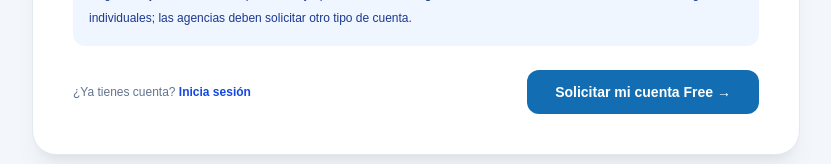
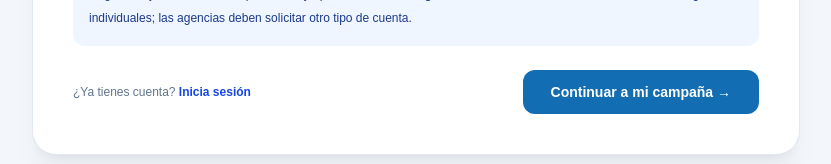
Before and after one commit to jabluna/autoridadpoliticaWeb, a Next.js app: page /registro in a window 1280 px wide. Shown: the part 917-1081 px from the top of the page, without its empty margins (224-1055 px from the left). Built offline with nearby package versions, Linux system fonts and the light colour scheme.

Commit message:
Connect public registration to campaign wizard before email verification

```diff
--- a/app/registro/page.tsx
+++ b/app/registro/page.tsx
@@ -5,20 +5,26 @@ import { FormEvent, useState } from "react";
 import { createUserWithEmailAndPassword, sendEmailVerification, signOut } from "firebase/auth";
 import { doc, serverTimestamp, setDoc } from "firebase/firestore";
 import { auth, db } from "@/lib/firebase";
+import RegistroCampana, { type CampanaInicial } from "./RegistroCampana";
 
 export default function RegistroPage() {
   const [form, setForm] = useState({ nombre: "", identificacion: "", telefono: "", email: "", password: "", campana: "", ciudad: "" });
   const [loading, setLoading] = useState(false);
   const [error, setError] = useState("");
   const [complete, setComplete] = useState(false);
+  const [wizard, setWizard] = useState(false);
   const field = (key: keyof typeof form, label: string, type = "text", required = true) => (
     <label className="block"><span className="mb-1.5 block text-xs font-semibold text-slate-600">{label}</span><input required={required} type={type} value={form[key]} onChange={e => setForm(v => ({ ...v, [key]: e.target.value }))} className="h-11 w-full rounded-xl border border-slate-200 bg-white px-3 text-sm outline-none transition focus:border-blue-500 focus:ring-2 focus:ring-blue-100" /></label>
   );
 
   async function submit(e: FormEvent<HTMLFormElement>) {
     e.preventDefault();
+    if (form.password.length < 8) { setError("La contraseña debe tener al menos 8 caracteres."); return; }
+    setError(""); setWizard(true);
+  }
+
+  async function finishRegistration(campanaInicial: CampanaInicial) {
     setError("");
-    if (form.password.length < 8) return setError("La contraseña debe tener al menos 8 caracteres.");
     setLoading(true);
     try {
       const email = form.email.trim().toLowerCase();
@@ -36,6 +42,7 @@ export default function RegistroPage() {
           planSolicitado: "Free",
           nivelesRed: 3,
           estado: "pendiente",
+          campanaInicial,
           creadoEn: serverTimestamp(),
         });
         await sendEmailVerification(credential.user);
@@ -62,13 +69,14 @@ export default function RegistroPage() {
           <p className="mt-2 max-w-lg text-sm leading-6 text-slate-200">Solicita acceso para explorar Autoridad Política. El plan Free incluye 3 niveles de red y requiere verificar tu correo y la aprobación del administrador.</p>
         </div>
         {complete ? <div className="px-6 py-12 text-center sm:px-10"><div className="text-4xl">✓</div><h2 className="mt-4 text-2xl font-bold">Solicitud recibida</h2><p className="mx-auto mt-3 max-w-md text-sm leading-7 text-slate-600">Te enviamos un correo para verificar tu dirección. Después de confirmar el correo, tu solicitud deberá ser aprobada por nuestro equipo antes de que puedas ingresar. Revisa también la carpeta de spam.</p><Link href="/" className="mt-6 inline-flex rounded-xl bg-blue-600 px-5 py-3 text-sm font-bold text-white">Volver al inicio</Link></div> :
+        wizard ? <RegistroCampana nombre={form.nombre} initialName={form.campana} busy={loading} onFinish={finishRegistration} /> :
         <form onSubmit={submit} className="space-y-6 p-6 sm:p-10">
           <div><h2 className="text-sm font-bold text-slate-900">Datos del usuario</h2><div className="mt-4 grid gap-4 sm:grid-cols-2">{field("nombre","Nombre completo *")}{field("identificacion","Documento de identidad *")}{field("telefono","Teléfono *","tel")}{field("email","Correo electrónico *","email")}</div></div>
           <div className="border-t border-slate-100 pt-6"><h2 className="text-sm font-bold">Información de campaña</h2><div className="mt-4 grid gap-4 sm:grid-cols-2">{field("campana","Nombre de campaña (opcional)","text",false)}{field("ciudad","Ciudad (opcional)","text",false)}</div></div>
           <div className="border-t border-slate-100 pt-6"><h2 className="text-sm font-bold">Seguridad</h2><div className="mt-4 max-w-sm">{field("password","Crea tu contraseña *","password")}</div><p className="mt-2 text-xs text-slate-500">Mínimo 8 caracteres. No compartas tu contraseña.</p></div>
           <div className="rounded-xl bg-blue-50 p-4 text-xs leading-6 text-blue-900">Registro sujeto a verificación por correo y aprobación. <strong>Plan asignado:</strong> Free · 3 niveles de red · Sin costo. Solo registros individuales; las agencias deben solicitar otro tipo de cuenta.</div>
           {error && <p role="alert" className="rounded-xl bg-red-50 p-4 text-sm text-red-700">{error}</p>}
-          <div className="flex flex-wrap items-center justify-between gap-4"><p className="text-xs text-slate-500">¿Ya tienes cuenta? <Link href="/login" className="font-bold text-blue-700">Inicia sesión</Link></p><button disabled={loading} className="rounded-xl bg-[#126db2] px-7 py-3 text-sm font-bold text-white disabled:opacity-50">{loading ? "Registrando..." : "Solicitar mi cuenta Free →"}</button></div>
+          <div className="flex flex-wrap items-center justify-between gap-4"><p className="text-xs text-slate-500">¿Ya tienes cuenta? <Link href="/login" className="font-bold text-blue-700">Inicia sesión</Link></p><button disabled={loading} className="rounded-xl bg-[#126db2] px-7 py-3 text-sm font-bold text-white disabled:opacity-50">{loading ? "Registrando..." : "Continuar a mi campaña →"}</button></div>
         </form>}
       </div>
     </div>
```
